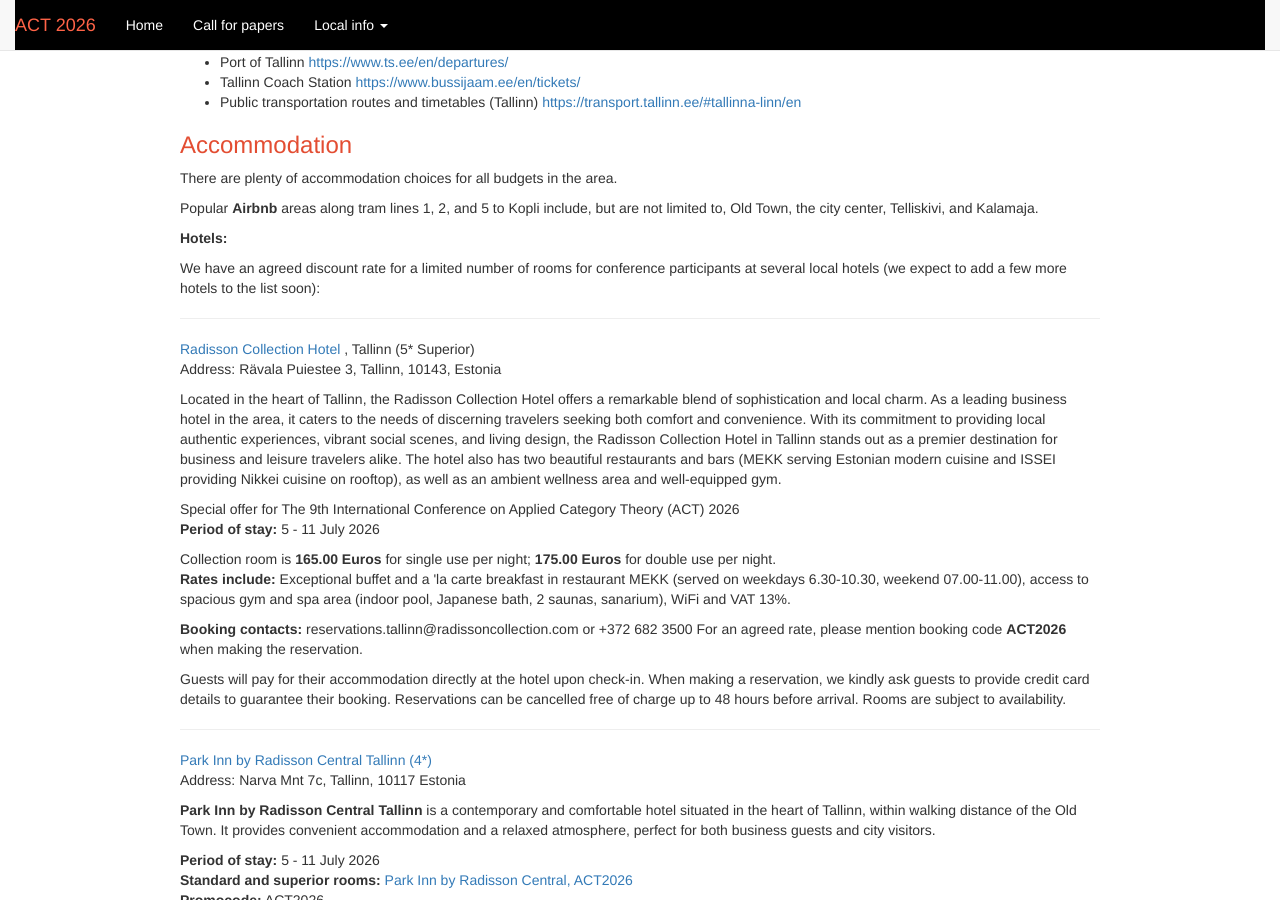
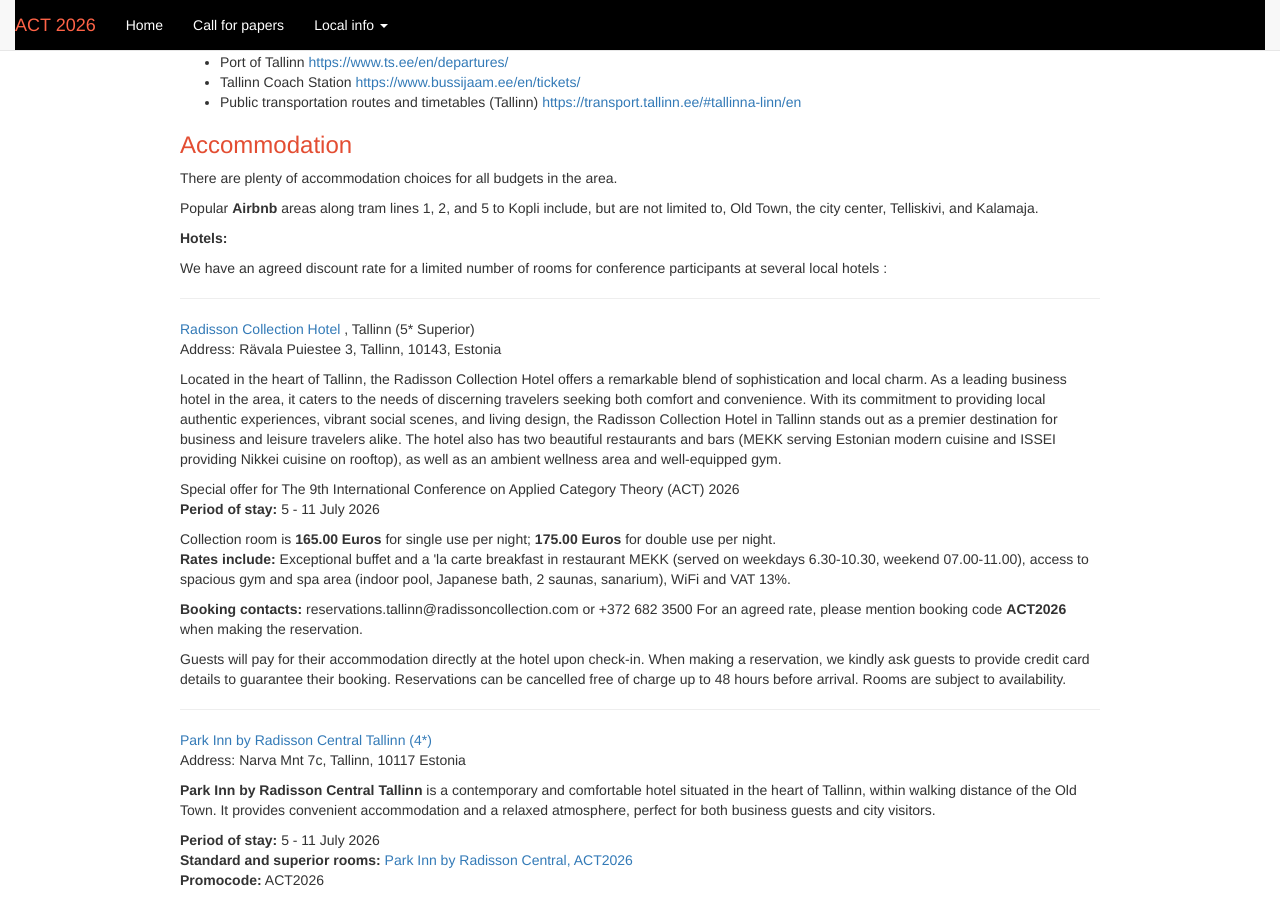
Before and after one commit to actconf2026/actconf2026.github.io, a Jekyll site: the page built from local.html, in a window 1280 px wide and 900 px high, scrolled down 1673 px. Built offline with Jekyll 4.4.1, drawn with Linux system fonts in a browser that asks for light colours.

Commit message:
Removed "(we expect to add a few more hotels to the list soon)"

```diff
--- a/local.html
+++ b/local.html
@@ -115,7 +115,7 @@ other cities in the Baltic region.
 <p><b>Hotels:</b></p>
 
 <p> We have an agreed discount rate for a limited number of rooms for conference participants at several
-  local hotels (we expect to add a few more hotels to the list soon): </p>
+  local hotels : </p>
 
 <hr>
 
```
